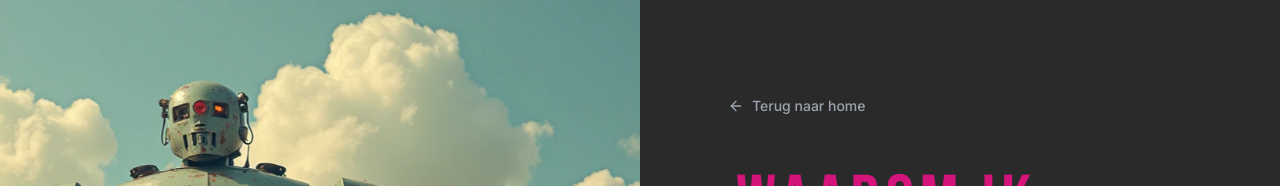
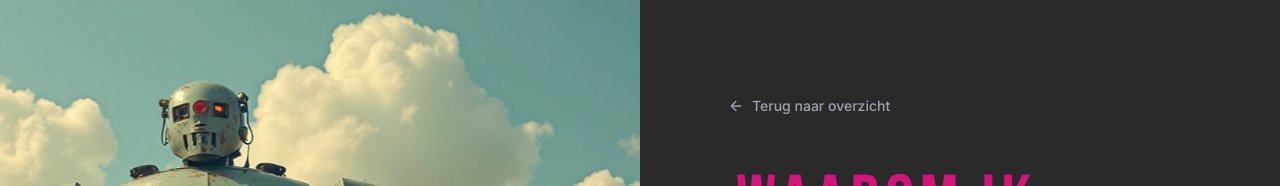
Before and after one commit to bkeetman/briankeetman.nl, a Next.js app: page /blog/techneut-wordpress-naar-next in a window 1280 px wide. Shown: the top 186 px of the page. Built offline with nearby package versions, Linux system fonts and the light colour scheme.

Commit message:
fix: update back button links to point to blog overview and change button text

```diff
--- a/src/app/blog/[slug]/page.tsx
+++ b/src/app/blog/[slug]/page.tsx
@@ -76,9 +76,9 @@ export default async function BlogPost({ params }: PageProps) {
           variant="ghost"
           className="text-gray-400 hover:text-white"
         >
-          <Link href="/" className="flex items-center gap-2">
+          <Link href="/blog" className="flex items-center gap-2">
             <ArrowLeft className="h-4 w-4" />
-            <span>Terug</span>
+            <span>Terug naar overzicht</span>
           </Link>
         </Button>
       </div>
@@ -136,9 +136,9 @@ export default async function BlogPost({ params }: PageProps) {
                   variant="ghost"
                   className="text-gray-400 hover:text-white -ml-2"
                 >
-                  <Link href="/" className="flex items-center gap-2">
+                  <Link href="/blog" className="flex items-center gap-2">
                     <ArrowLeft className="h-4 w-4" />
-                    <span>Terug naar home</span>
+                    <span>Terug naar overzicht</span>
                   </Link>
                 </Button>
               </div>
```
